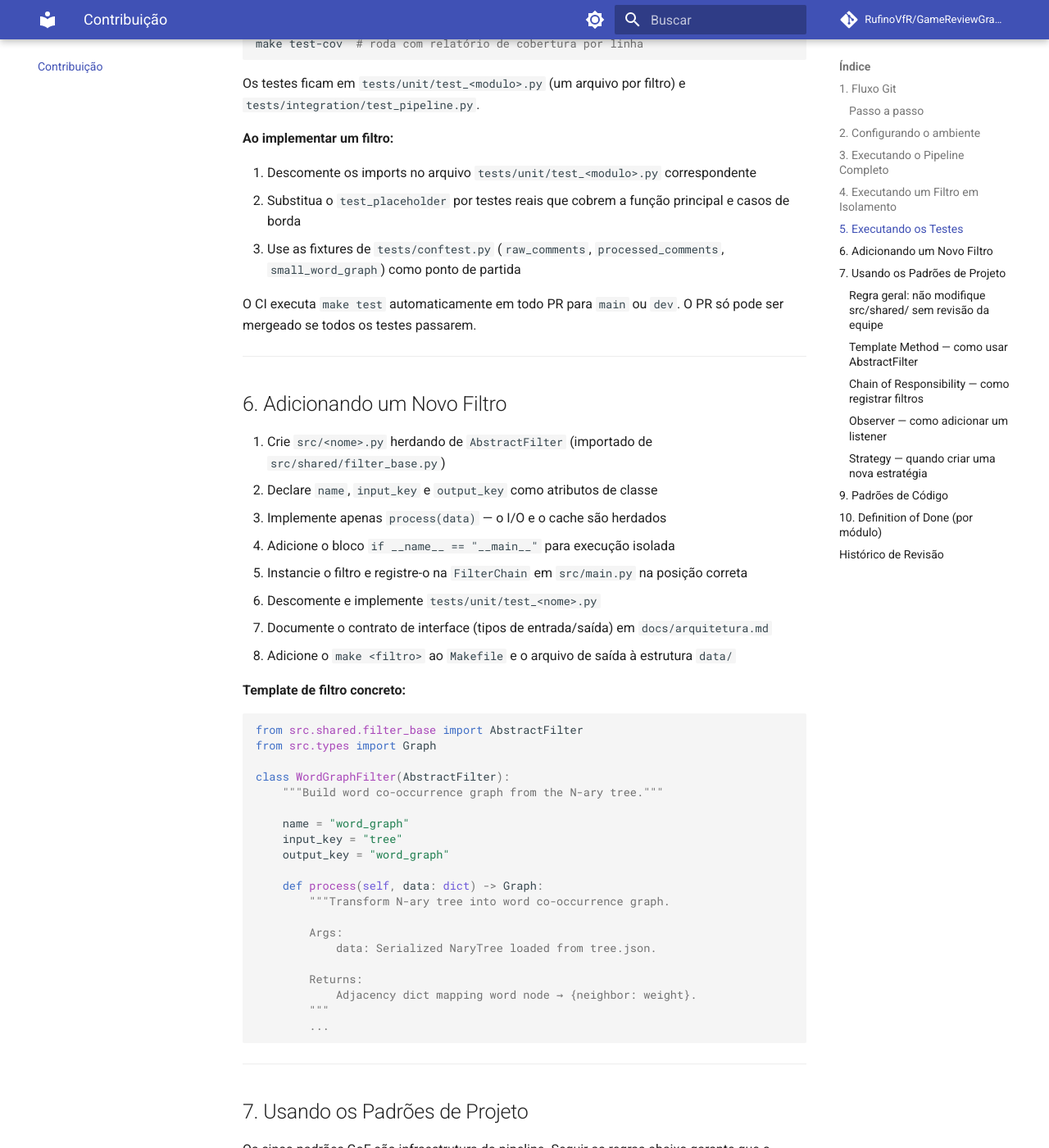
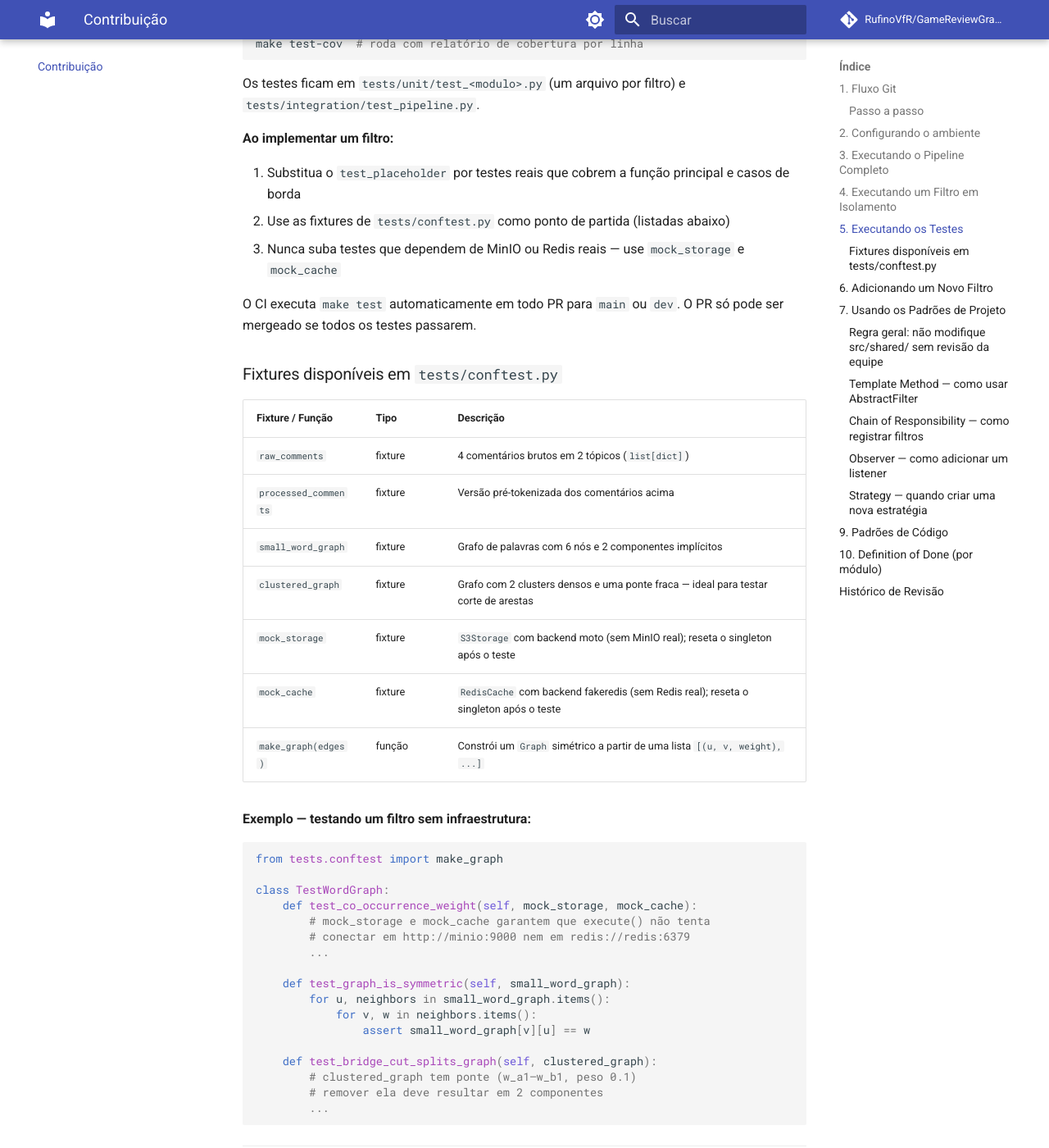
Before and after one commit to RufinoVfR/GameReviewGraph, an MkDocs documentation site: the page built from docs/contributing.md, in a window 1280 px wide and 1400 px high, scrolled down 2485 px. Shown: the whole window at 82% size. Built offline with MkDocs 1.6.1 and Material for MkDocs 9.7.7, drawn with Linux system fonts in a browser that asks for light colours; comment, search, counter and statistics services are not loaded; some of the changed text lies outside the part shown.

Commit message:
docs: document multi-input filter pattern, strategy refactor, and test fixtures
- src/shared/CLAUDE.md: add extra_input_keys contract, multi-input table,
  and note that ProgressiveEdgeCuttingStrategy delegates to src.shared.graph
- docs/padroes_projeto.md: update Template Method (extra_input_keys, flow
  diagram, multi-input table) and Strategy (class diagram without private
  helpers, delegation note)
- docs/contributing.md: expand test section with fixture reference table and
  examples; add multi-input filter template alongside single-input template

````diff
--- a/docs/contributing.md
+++ b/docs/contributing.md
@@ -114,26 +114,60 @@
 
 **Ao implementar um filtro:**
 
-1. Descomente os imports no arquivo `tests/unit/test_<modulo>.py` correspondente
-2. Substitua o `test_placeholder` por testes reais que cobrem a função principal e casos de borda
-3. Use as fixtures de `tests/conftest.py` (`raw_comments`, `processed_comments`, `small_word_graph`) como ponto de partida
+1. Substitua o `test_placeholder` por testes reais que cobrem a função principal e casos de borda
+2. Use as fixtures de `tests/conftest.py` como ponto de partida (listadas abaixo)
+3. Nunca suba testes que dependem de MinIO ou Redis reais — use `mock_storage` e `mock_cache`
 
 O CI executa `make test` automaticamente em todo PR para `main` ou `dev`. O PR só pode ser mergeado se todos os testes passarem.
+
+### Fixtures disponíveis em `tests/conftest.py`
+
+| Fixture / Função | Tipo | Descrição |
+|------------------|------|-----------|
+| `raw_comments` | fixture | 4 comentários brutos em 2 tópicos (`list[dict]`) |
+| `processed_comments` | fixture | Versão pré-tokenizada dos comentários acima |
+| `small_word_graph` | fixture | Grafo de palavras com 6 nós e 2 componentes implícitos |
+| `clustered_graph` | fixture | Grafo com 2 clusters densos e uma ponte fraca — ideal para testar corte de arestas |
+| `mock_storage` | fixture | `S3Storage` com backend moto (sem MinIO real); reseta o singleton após o teste |
+| `mock_cache` | fixture | `RedisCache` com backend fakeredis (sem Redis real); reseta o singleton após o teste |
+| `make_graph(edges)` | função | Constrói um `Graph` simétrico a partir de uma lista `[(u, v, weight), ...]` |
+
+**Exemplo — testando um filtro sem infraestrutura:**
+
+```python
+from tests.conftest import make_graph
+
+class TestWordGraph:
+    def test_co_occurrence_weight(self, mock_storage, mock_cache):
+        # mock_storage e mock_cache garantem que execute() não tenta
+        # conectar em http://minio:9000 nem em redis://redis:6379
+        ...
+
+    def test_graph_is_symmetric(self, small_word_graph):
+        for u, neighbors in small_word_graph.items():
+            for v, w in neighbors.items():
+                assert small_word_graph[v][u] == w
+
+    def test_bridge_cut_splits_graph(self, clustered_graph):
+        # clustered_graph tem ponte (w_a1—w_b1, peso 0.1)
+        # remover ela deve resultar em 2 componentes
+        ...
+```
 
 ---
 
 ## 6. Adicionando um Novo Filtro
 
 1. Crie `src/<nome>.py` herdando de `AbstractFilter` (importado de `src/shared/filter_base.py`)
-2. Declare `name`, `input_key` e `output_key` como atributos de classe
+2. Declare `name`, `input_key`, `output_key` e, se necessário, `extra_input_keys` como atributos de classe
 3. Implemente apenas `process(data)` — o I/O e o cache são herdados
 4. Adicione o bloco `if __name__ == "__main__"` para execução isolada
 5. Instancie o filtro e registre-o na `FilterChain` em `src/main.py` na posição correta
-6. Descomente e implemente `tests/unit/test_<nome>.py`
+6. Implemente `tests/unit/test_<nome>.py` (substitua `test_placeholder`)
 7. Documente o contrato de interface (tipos de entrada/saída) em `docs/arquitetura.md`
-8. Adicione o `make <filtro>` ao `Makefile` e o arquivo de saída à estrutura `data/`
+8. Adicione o `make <filtro>` ao `Makefile`
 
-**Template de filtro concreto:**
+**Template — filtro de entrada única:**
 
 ```python
 from src.shared.filter_base import AbstractFilter
@@ -155,6 +189,34 @@
         Returns:
             Adjacency dict mapping word node → {neighbor: weight}.
         """
+        ...
+```
+
+**Template — filtro de múltiplas entradas (`extra_input_keys`):**
+
+```python
+from src.shared.filter_base import AbstractFilter
+from src.types import Graph
+
+class SentenceGraphFilter(AbstractFilter):
+    """Build sentence graph from word graph and N-ary tree."""
+
+    name = "sentence_graph"
+    input_key = "word_graph"        # artefato primário
+    extra_input_keys = ["tree"]     # artefatos secundários
+    output_key = "sentence_graph"
+
+    def process(self, data: dict) -> Graph:
+        """Derive sentence graph from word co-occurrence weights.
+
+        Args:
+            data: Dict with keys "primary" (word_graph) and "tree".
+
+        Returns:
+            Adjacency dict mapping sentence node → {neighbor: weight}.
+        """
+        word_graph = data["primary"]
+        tree = data["tree"]
         ...
 ```
 
@@ -275,3 +337,4 @@
 | 12/06/2026 | 1.0 | Criação inicial do documento | Lucas Antunes |
 | 12/06/2026 | 1.1 | Seções de padrões GoF, template de filtro concreto, DoD atualizado | Lucas Antunes |
 | 12/06/2026 | 1.2 | Migração para Docker + MinIO + Redis: seções 2, 3, 4 e DoD atualizados | Lucas Antunes |
+| 12/06/2026 | 1.3 | Fixtures de teste (mock_storage, mock_cache, clustered_graph, make_graph); template multi-input com extra_input_keys | Lucas Antunes |
--- a/mkdocs.yml
+++ b/mkdocs.yml
@@ -35,6 +35,7 @@
   - Cronograma: cronograma.md
   - Arquitetura: arquitetura.md
   - Padrões de Projeto: padroes_projeto.md
+  - Utilitários de Grafos: grafos.md
   - Infraestrutura: infraestrutura.md
   - Contribuição: contributing.md
 
````
Also changed, not shown: docs/CLAUDE.md (+2 -0 lines), docs/padroes_projeto.md (+47 -9 lines), src/CLAUDE.md (+7 -2 lines), src/shared/CLAUDE.md (+68 -11 lines).
